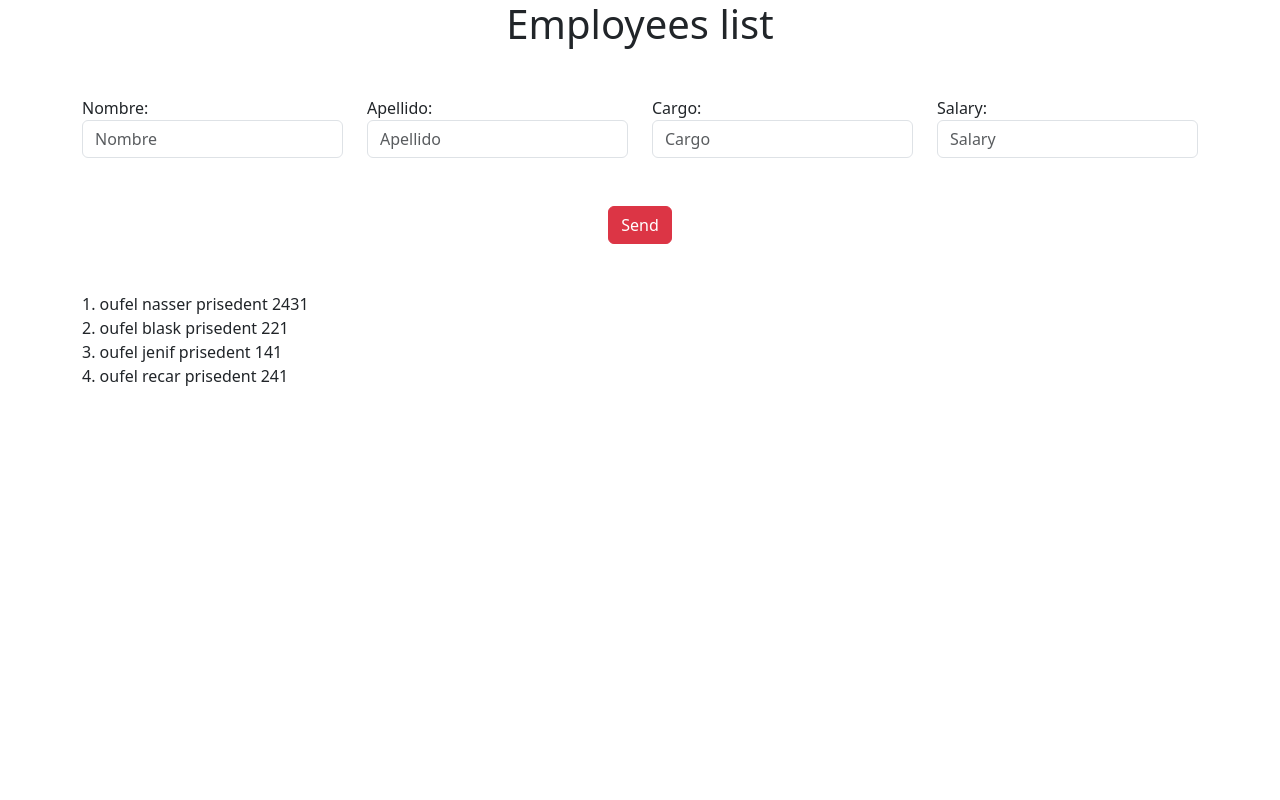
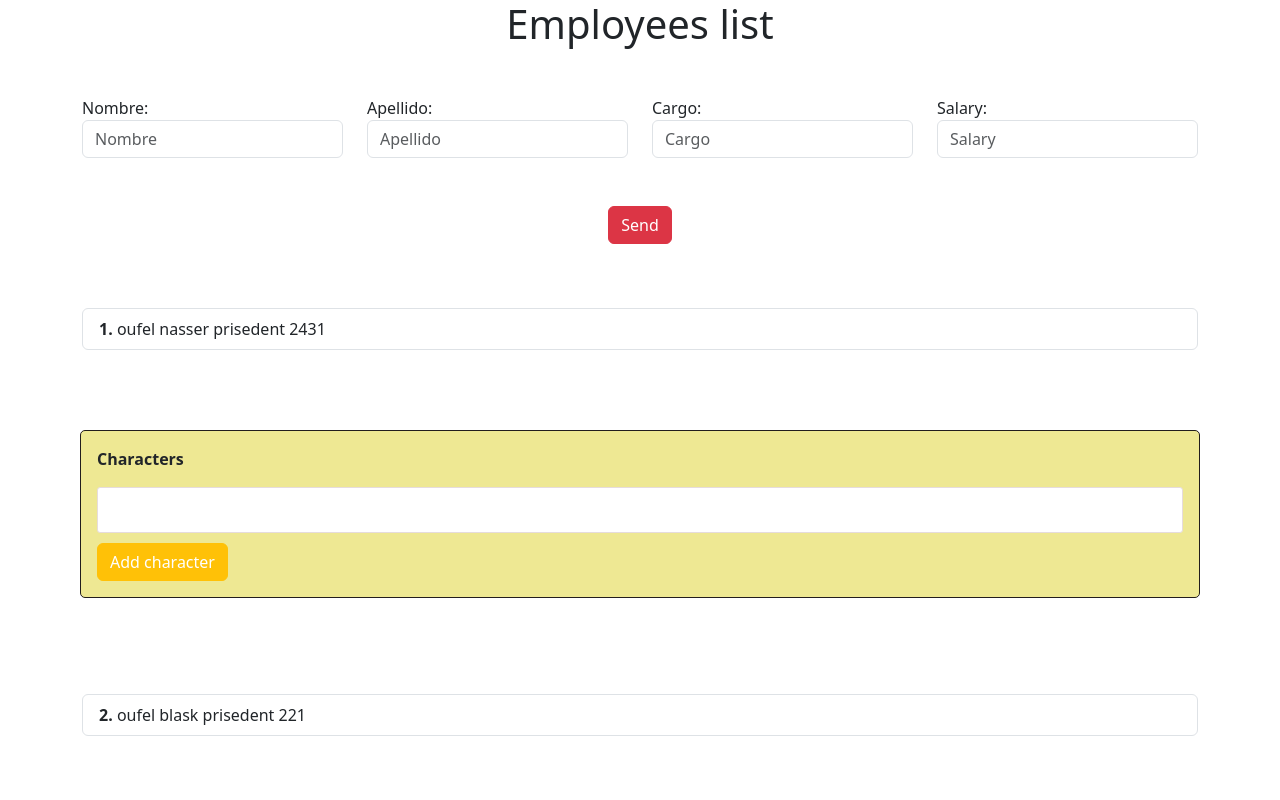
Before and after one commit to nasre21/insccribe_data_angular, an Angular app: page / in a window 1280 px wide. Shown: the top 800 px of the page. Built offline with nearby package versions, Linux system fonts and the light colour scheme.

Commit message:
i have done input and output in this components

```diff
--- a/src/app/app.module.ts
+++ b/src/app/app.module.ts
@@ -4,11 +4,13 @@ import { BrowserModule } from '@angular/platform-browser';
 import { AppComponent } from './app.component';
 import { FormsModule } from '@angular/forms';
 import { ChildDataComponent } from './components/child-data/child-data.component';
+import { EmpCaractersComponent } from './components/emp-caracters/emp-caracters.component';
 
 @NgModule({
   declarations: [
     AppComponent,
-    ChildDataComponent
+    ChildDataComponent,
+    EmpCaractersComponent
   ],
   imports: [
     BrowserModule,
--- a/src/app/components/child-data/child-data.component.html
+++ b/src/app/components/child-data/child-data.component.html
@@ -3,8 +3,18 @@
   <div class="row">
     <div class="col">
       <div>
-      {{ indice+1 }}.  {{listEmp.nombre}} {{listEmp.apellido}} {{listEmp.cargo}} {{listEmp.salary}}
+        <ol class="list-group">
+        <li class="list-group-item mt-3"> <strong>{{ indice+1 }}.</strong> {{listEmp.nombre}} {{listEmp.apellido}} {{listEmp.cargo}} {{listEmp.salary}}</li>
+       </ol>
       </div>
     </div>
   </div>
 </div>
+
+
+<app-emp-caracters (characterEmp)="addCharacterer($event)"></app-emp-caracters>
+
+
+<ul class="" [ngStyle]="{'list-style':'none'}">
+  <li class="list-group-item" *ngFor="let character of arreyCharacters">{{character}}</li>
+</ul>
--- a/src/app/components/child-data/child-data.component.ts
+++ b/src/app/components/child-data/child-data.component.ts
@@ -11,4 +11,11 @@ export class ChildDataComponent {
 @Input()  listEmp:Employee
 @Input()  indice:number
 
+
+
+arreyCharacters = [''];
+
+addCharacterer(newCaracter: string) {
+  this.arreyCharacters.push(newCaracter);
 }
+}
--- /dev/null
+++ b/src/app/components/emp-caracters/emp-caracters.component.css
@@ -0,0 +1,37 @@
+/* Define a root font size to establish a baseline for rem units */
+html {
+  font-size: 16px; /* Adjust this to set the base font size */
+}
+
+.my-form {
+  margin: 5rem; /* 1rem margin (16px) */
+  padding: 1rem; /* 1rem padding (16px) */
+  background-color: #eee893;
+  border: 1px solid #221d1d;
+  border-radius: 0.3125rem; /* 0.3125rem rounded corners (5px) */
+}
+
+.my-label {
+  font-weight: bold;
+  margin-bottom: 1rem; /* 0.625rem margin (10px) */
+}
+
+.my-input {
+  width: 100%;
+  padding: 0.625rem; /* 0.625rem padding (10px) */
+  border: 1px solid #e6dcdc;
+  border-radius: 0.1875rem; /* 0.1875rem rounded corners (3px) */
+  margin-bottom: 0.625rem;
+}
+
+.my-button {
+
+  color: #fff;
+
+
+  cursor: pointer;
+}
+
+.my-button:hover {
+  background-color: #ff5500;
+}
--- /dev/null
+++ b/src/app/components/emp-caracters/emp-caracters.component.html
@@ -0,0 +1,5 @@
+<form class="my-form">
+  <label for="item-input" class="my-label">Characters</label>
+  <input type="text" id="item-input" class="my-input" #newChar>
+  <button class="btn btn-warning my-button" type="button" (click)="addNewICharacter(newChar.value)">Add character</button>
+</form>
--- /dev/null
+++ b/src/app/components/emp-caracters/emp-caracters.component.ts
@@ -0,0 +1,17 @@
+import { Component, EventEmitter, Output } from '@angular/core';
+
+@Component({
+  selector: 'app-emp-caracters',
+  templateUrl: './emp-caracters.component.html',
+  styleUrls: ['./emp-caracters.component.css']
+})
+export class EmpCaractersComponent {
+
+  @Output() characterEmp = new EventEmitter();
+
+  addNewICharacter(event: String) {
+    this.characterEmp.emit(event);
+  }
+
+
+}
```
Also changed, not shown: 1 other file (tests, documents, lock files or other folders).
